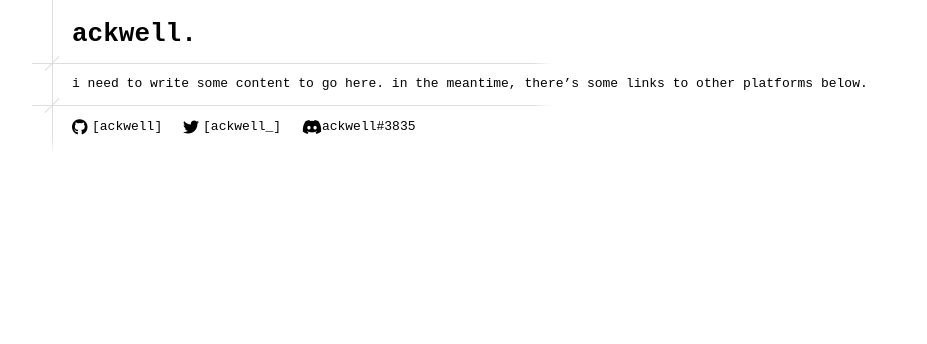
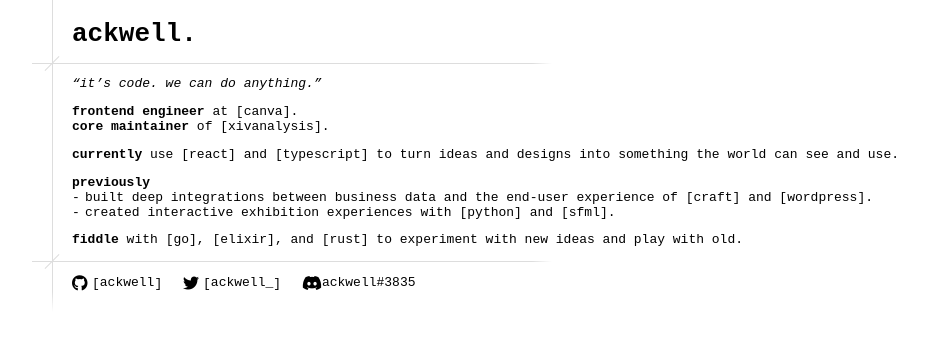
Before and after one commit to ackwell/ackwell.github.io, a Jekyll site: the page built from index.md, in a window 1280 px wide. Shown: the top 344 px of the page, without its empty margins (68-995 px from the left). Built offline with Jekyll 4.4.1, drawn with Linux system fonts in a browser that asks for light colours; nearby versions of some CDN libraries.

Commit message:
Add some real copy

```diff
--- a/index.md
+++ b/index.md
@@ -2,4 +2,15 @@
 layout: default
 ---
 
-i need to write some content to go here. in the meantime, there's some links to other platforms below.
+_"it's code. we can do anything."_
+
+**frontend engineer** at [canva](https://www.canva.com/).<br>
+**core maintainer** of [xivanalysis](https://xivanalysis.com/).
+
+**currently** use [react](https://reactjs.org/) and [typescript](https://www.typescriptlang.org/) to turn ideas and designs into something the world can see and use.
+
+**previously**
+- built deep integrations between business data and the end-user experience of [craft](https://craftcms.com/) and [wordpress](https://wordpress.org/).
+- created interactive exhibition experiences with [python](https://www.python.org/) and [sfml](https://www.sfml-dev.org/).
+
+**fiddle** with [go](https://golang.org/), [elixir](https://elixir-lang.org/), and [rust](https://www.rust-lang.org/) to experiment with new ideas and play with old.
```
